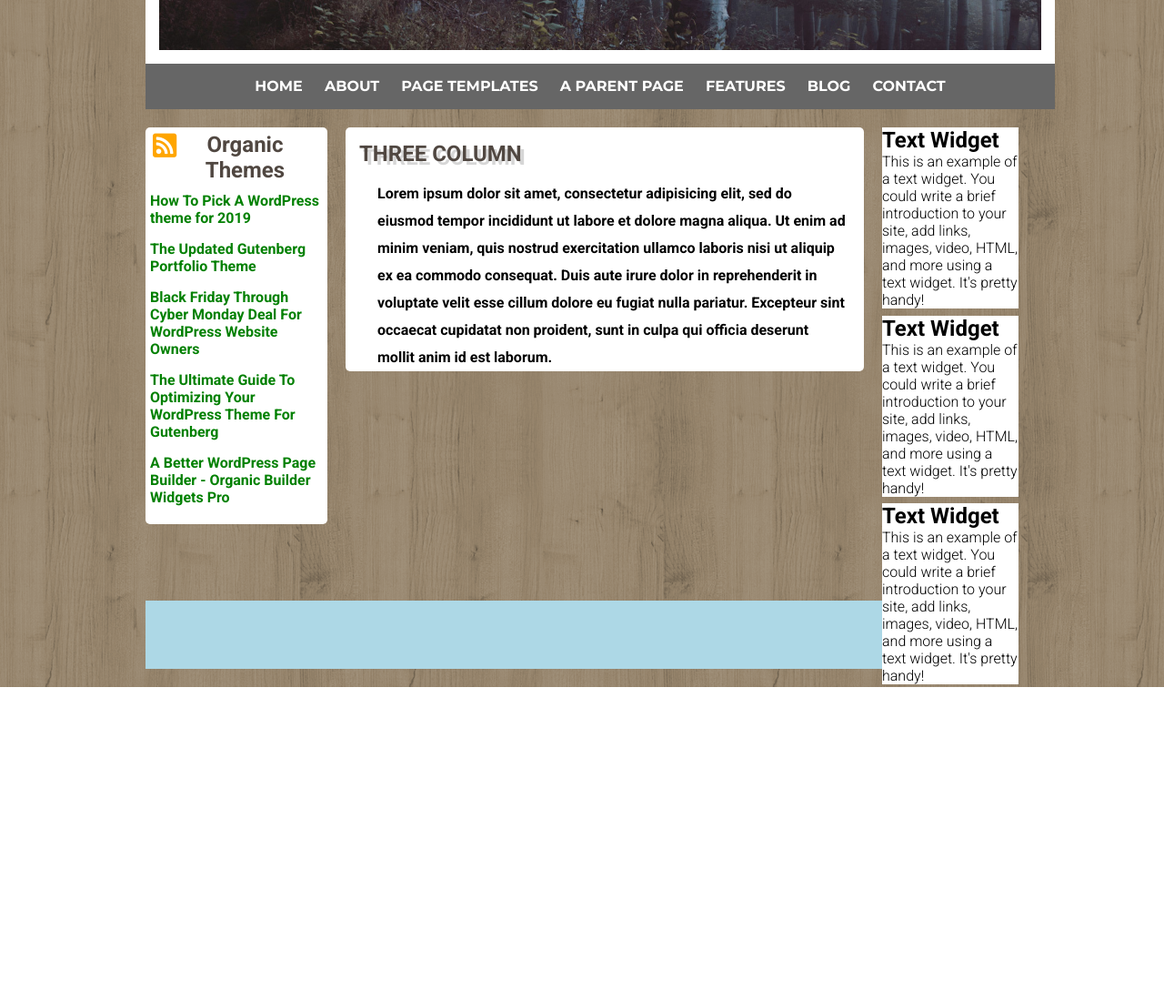
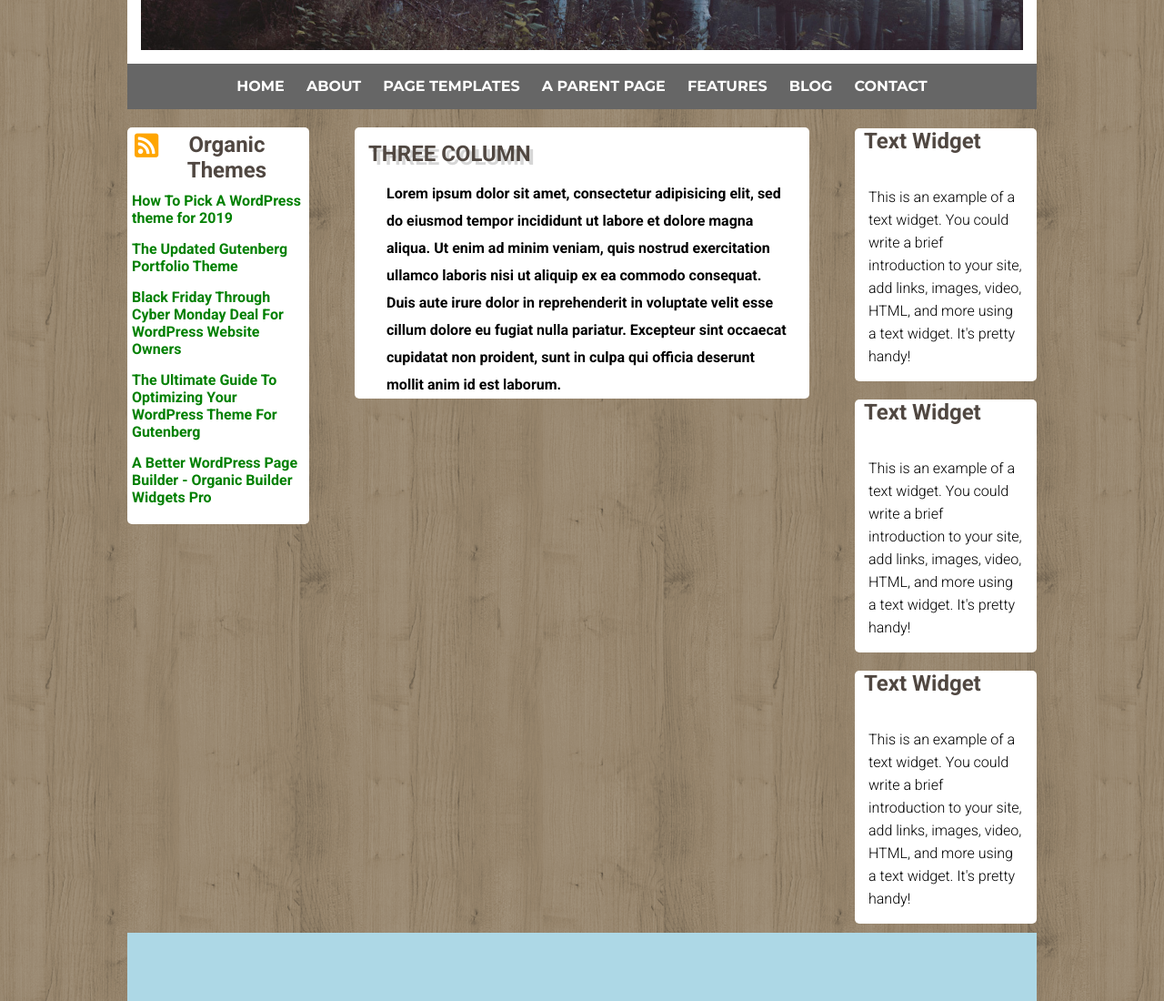
Before and after one commit to Simone-ortu/htmlcss-wp, a plain HTML site: page index.html in a window 1280 px wide. Shown: the part 300-1400 px from the top of the page at 91% size. Before the commit the page ends 1055 px from the top, so only its background shows below. Drawn offline with Linux system fonts and the light colour scheme.

Commit message:
Ended right column

```diff
--- a/css/style.css
+++ b/css/style.css
@@ -24,7 +24,7 @@ body{
 /*header*/
 header{
   width: 1000px;
-  margin: 2%;
+  margin-top: 20px;
   font-family: 'Montserrat', sans-serif;
   font-style: normal;
   text-transform: uppercase;
@@ -85,7 +85,7 @@ main{
 aside.left-col{
   width: 20%;
   background-color: white;
-  margin: 0 2% ;
+  margin-right: 5%;
   padding: 5px;
   border-radius: 5px;
 }
@@ -124,7 +124,7 @@ aside.left-col{
 
 /*mainbox*/
 .mainbox{
-  width: calc(100% - 43%);
+  width: calc(100% - 50%);
   /*  height: 800px;*/
   background-color: white;
   border-radius: 5px;
@@ -142,34 +142,47 @@ aside.left-col{
   font-weight: 600;
   font-size: 16px;
 }
+
+/*rightcol*/
+
 main .right-col{
-  width: 15%;
-  height: 500px;
-  /*background-color: pink;*/
-  margin: 0 2%;
+  width: 20%;
+  margin-top: -19px;
+  margin-left: 5%;
+
+}
+.right-col h2{
+  margin: 20px 10px;
+  color: #504741;
+
+}
+.right-col p{
+  padding: 15px;
+  line-height: 25px;
+
 }
 .topbox{
   width:100%;
-  /*height: 33%;*/
   background-color: white;
-  /*margin-top: 1%;*/
+  border-radius: 5px;
 }
 .midbox{
   width:100%;
-  /*height: 33%;*/
   background-color: white;
   margin-top: 5%;
+  border-radius: 5px;
 }
 .botbox{
-  width:100%;
-  /*height: 33%;*/
+  width: 100%;
   background-color: white;
   margin-top: 5%;
+  border-radius: 5px;
+  margin-bottom: 5%;
 }
 footer{
-  width: 96%;
+  width: 100%;
   height: 75px;
   background-color: lightblue;
-  margin: 2% 2% 2%;
+  /*margin: 2% 2% 2%;*/
 
 }
```
